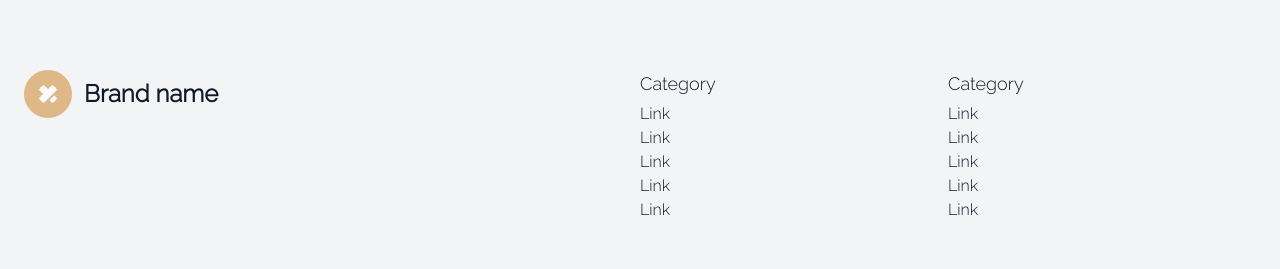
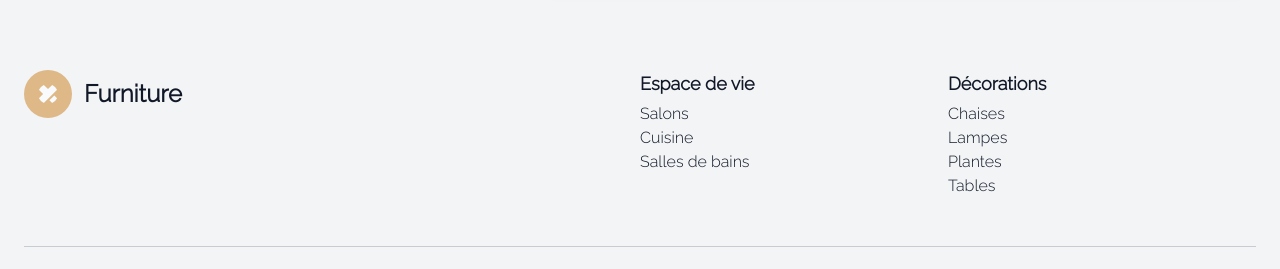
Before and after one commit to EloiGry/Furniture-E-commerce, a Next.js app: page /contact in a window 1280 px wide. Shown: the part 849-1118 px from the top of the page. Built offline with nearby package versions, Linux system fonts and the light colour scheme.

Commit message:
cartLength

```diff
--- a/src/layout/Footer.tsx
+++ b/src/layout/Footer.tsx
@@ -12,46 +12,37 @@ const Footer = () => {
 							<path d="M18.266 26.068l7.839-7.854 4.469 4.479c1.859 1.859 1.859 4.875 0 6.734l-1.104 1.104c-1.859 1.865-4.875 1.865-6.734 0zM30.563 2.531l-1.109-1.104c-1.859-1.859-4.875-1.859-6.734 0l-6.719 6.734-6.734-6.734c-1.859-1.859-4.875-1.859-6.734 0l-1.104 1.104c-1.859 1.859-1.859 4.875 0 6.734l6.734 6.734-6.734 6.734c-1.859 1.859-1.859 4.875 0 6.734l1.104 1.104c1.859 1.859 4.875 1.859 6.734 0l21.307-21.307c1.859-1.859 1.859-4.875 0-6.734z"></path>
 						</svg>
 					</div>
-					<span className="self-center text-2xl font-semibold">Brand name</span>
+					<span className="self-center text-2xl font-semibold">Furniture</span>
 				</a>
 			</div>
 			<div className="col-span-6 text-center md:text-left md:col-span-3">
-				<p className="pb-1 text-lg font-medium">Category</p>
+				<p className="pb-1 text-lg font-bold">Espace de vie</p>
 				<ul>
 					<li>
-						<a rel="noopener noreferrer" href="#" className="hover:text-gold">Link</a>
+						<a href="/categories/salon" className="hover:text-gold">Salons</a>
 					</li>
 					<li>
-						<a rel="noopener noreferrer" href="#" className="hover:text-gold">Link</a>
+						<a href="/categories/cuisine" className="hover:text-gold">Cuisine</a>
 					</li>
 					<li>
-						<a rel="noopener noreferrer" href="#" className="hover:text-gold">Link</a>
-					</li>
-					<li>
-						<a rel="noopener noreferrer" href="#" className="hover:text-gold">Link</a>
-					</li>
-					<li>
-						<a rel="noopener noreferrer" href="#" className="hover:text-gold">Link</a>
+						<a href="/categories/salledebain" className="hover:text-gold">Salles de bains</a>
 					</li>
 				</ul>
 			</div>
 			<div className="col-span-6 text-center md:text-left md:col-span-3">
-				<p className="pb-1 text-lg font-medium">Category</p>
+				<p className="pb-1 text-lg font-bold">Décorations</p>
 				<ul>
 					<li>
-						<a rel="noopener noreferrer" href="#" className="hover:text-gold">Link</a>
+						<a href="/chaise" className="hover:text-gold">Chaises</a>
 					</li>
 					<li>
-						<a rel="noopener noreferrer" href="#" className="hover:text-gold">Link</a>
+						<a href="/lampe" className="hover:text-gold">Lampes</a>
 					</li>
 					<li>
-						<a rel="noopener noreferrer" href="#" className="hover:text-gold">Link</a>
+						<a href="/plante" className="hover:text-gold">Plantes</a>
 					</li>
 					<li>
-						<a rel="noopener noreferrer" href="#" className="hover:text-gold">Link</a>
-					</li>
-					<li>
-						<a rel="noopener noreferrer" href="#" className="hover:text-gold">Link</a>
+						<a href="/table" className="hover:text-gold">Tables</a>
 					</li>
 				</ul>
 			</div>
--- a/src/layout/Header.tsx
+++ b/src/layout/Header.tsx
@@ -6,8 +6,10 @@ import { useState } from "react";
 import ModalCart from "@/components/Modal/Cart/ModalCart";
 import ModalSearch from "@/components/Modal/ModalSearch";
 import ModalLike from "@/components/Modal/Like/ModalLike";
+import { useAppStore } from "@/lib/store";
 
 export default function Header() {
+  const {cart} = useAppStore()
   let [isCartOpen, setIsCartOpen] = useState(false)
   let [isSearchOpen, setIsSearchOpen] = useState(false)
   let [isLikeOpen, setIsLikeOpen] = useState(false)
@@ -99,8 +101,10 @@ export default function Header() {
             <div
               className="flex items-center divide-x divide-gray-100 border-x border-gray-100"
             >
-              <span onClick={() => setIsCartOpen(true)} className="block p-6 underlined text-black cursor-pointer">
-
+              <span onClick={() => setIsCartOpen(true)} className="relative block p-6 underlined text-black cursor-pointer">
+                <div className="bg-black text-white rounded-full absolute right-3 top-3 w-4 h-4 flex items-center justify-center font-TitleFont text-xs">
+                <span> {cart.length} </span>
+                </div>
                 <svg
                   className="h-4 w-4"
                   fill="none"
```
